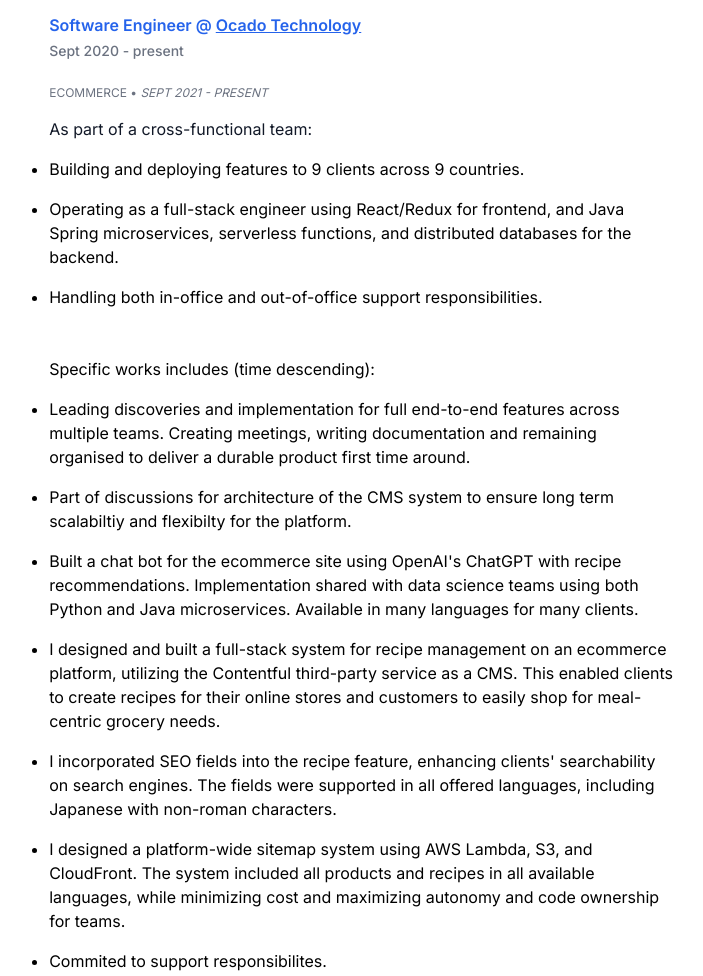
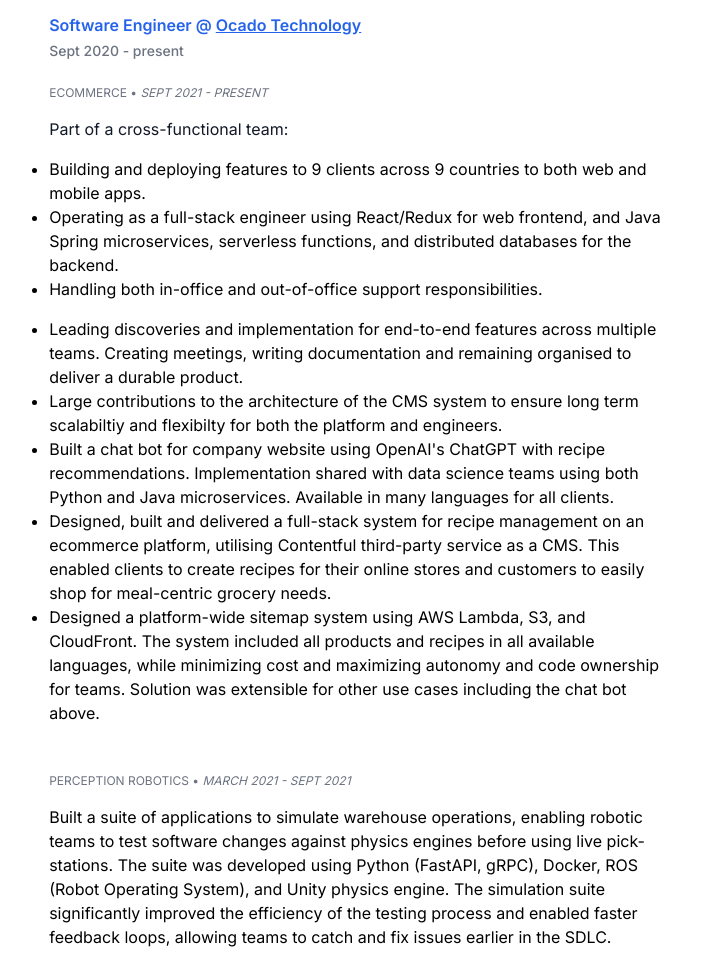
Before and after one commit to devon-brazier/devon-brazier.github.io, a website: page index.html in a window 1280 px wide. Shown: the part 851-1827 px from the top of the page, without its empty margins (430-1133 px from the left). Drawn offline with Linux system fonts and the light colour scheme.

Commit message:
Update index.html

```diff
--- a/index.html
+++ b/index.html
@@ -298,61 +298,49 @@
                     Ecommerce &#x2022; <em>Sept 2021 - present</em>
                   </h4>
                   <p class="text-ms text-gray-900 leading-6">
-                    As part of a cross-functional team:
-                    <ul class="list-disc space-y-4">
+                    Part of a cross-functional team:
+                    <ul class="list-disc space-y-2">
                       <li>
-                        Building and deploying features to 9 clients across 9 countries.
+                        Building and deploying features to 9 clients across 9 countries to both web and mobile apps.
                       </li>
                       <li>
-                        Operating as a full-stack engineer using React/Redux for frontend, and Java Spring microservices, serverless functions, and distributed databases for the backend.
+                        Operating as a full-stack engineer using React/Redux for web frontend, and Java Spring microservices, serverless functions, and distributed databases for the backend.
                       </li>
                       <li>
                         Handling both in-office and out-of-office support responsibilities.
                       </li>
                     </ul>
-                    <br />
-                    <br />
-                    Specific works includes (time descending):
                   </p>
 
-                  <ul class="list-disc space-y-4">
+                  <ul class="list-disc space-y-2">
                     <li>
-                      Leading discoveries and implementation for full end-to-end
+                      Leading discoveries and implementation for end-to-end
                       features across multiple teams. Creating meetings, writing documentation
-                      and remaining organised to deliver a durable product first time around.
+                      and remaining organised to deliver a durable product.
                     </li>
                     <li>
-                      Part of discussions for architecture of the CMS system to
-                      ensure long term scalabiltiy and flexibilty for the platform.
+                      Large contributions to the architecture of the CMS system to
+                      ensure long term scalabiltiy and flexibilty for both the platform and engineers.
                     </li>
                     <li>
-                      Built a chat bot for the ecommerce site using OpenAI's ChatGPT with
+                      Built a chat bot for company website using OpenAI's ChatGPT with
                       recipe recommendations. Implementation shared with data science teams
                       using both Python and Java microservices. Available in many languages for
-                      many clients.
+                      all clients.
                     </li>
                     <li>
-                      I designed and built a full-stack system for recipe
-                      management on an ecommerce platform, utilizing the
+                      Designed, built and delivered a full-stack system for recipe
+                      management on an ecommerce platform, utilising
                       Contentful third-party service as a CMS. This enabled
                       clients to create recipes for their online stores and
                       customers to easily shop for meal-centric grocery needs.
                     </li>
                     <li>
-                      I incorporated SEO fields into the recipe feature,
-                      enhancing clients' searchability on search engines. The
-                      fields were supported in all offered languages, including
-                      Japanese with non-roman characters.
-                    </li>
-                    <li>
-                      I designed a platform-wide sitemap system using AWS
+                      Designed a platform-wide sitemap system using AWS
                       Lambda, S3, and CloudFront. The system included all
                       products and recipes in all available languages, while
                       minimizing cost and maximizing autonomy and code ownership
-                      for teams.
-                    </li>
-                    <li>
-                     Commited to support responsibilites.
+                      for teams. Solution was extensible for other use cases including the chat bot above.
                     </li>
                   </ul>
                 </li>
```
